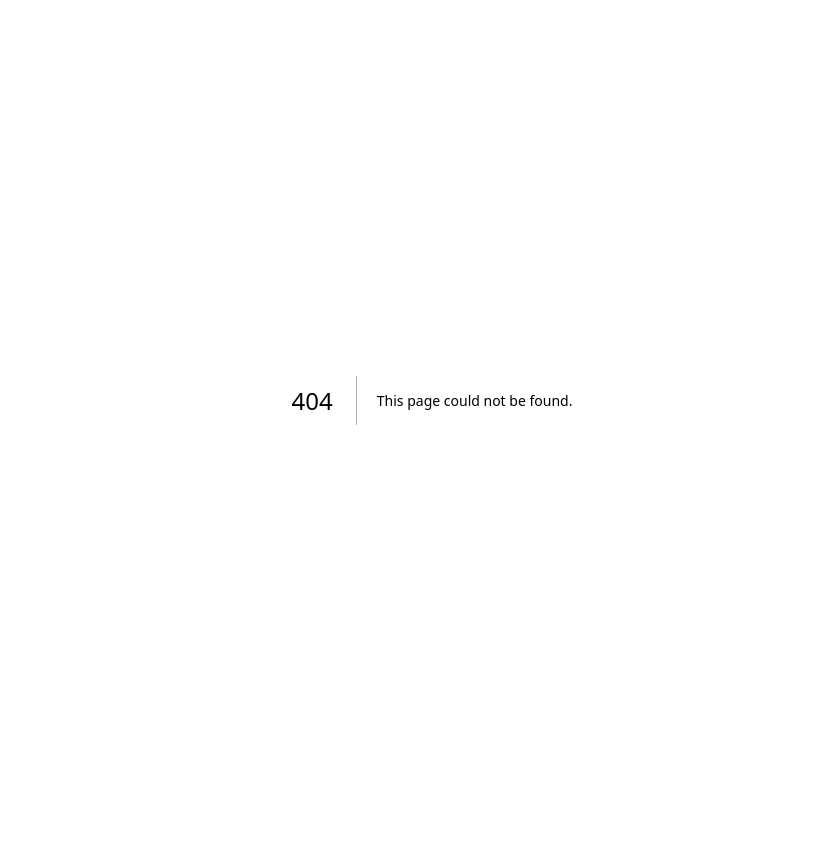
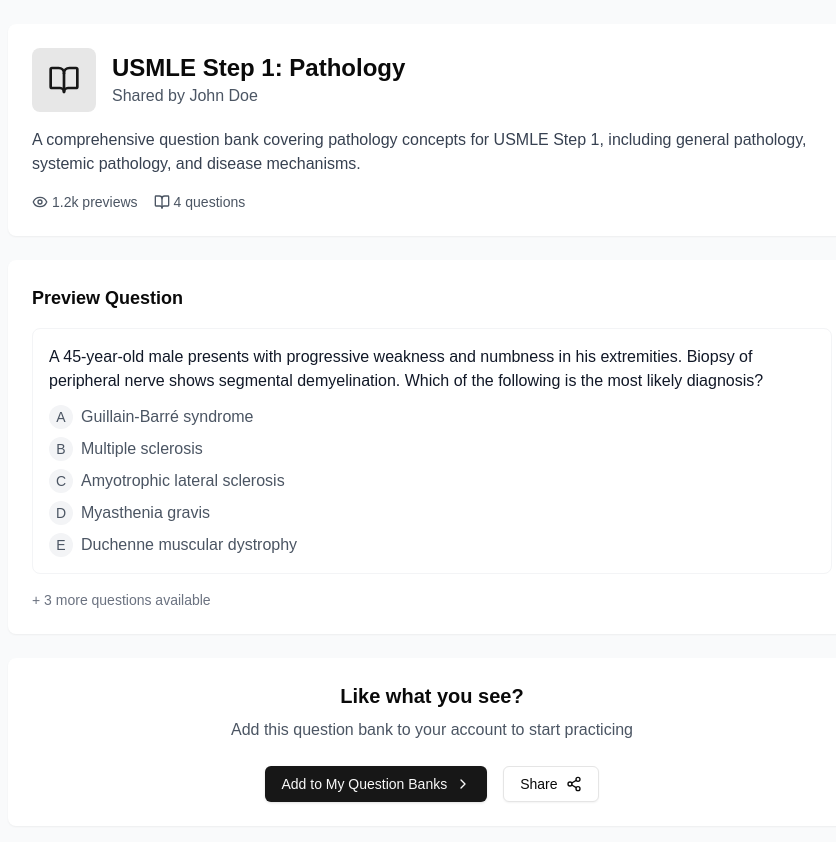
Before and after one commit to andrewbouras/v1appui, a Next.js app: page /shared-question-bank in a window 1280 px wide. Before the commit this address had no page. Shown: the top 842 px of the page, without its empty margins (208-1044 px from the left). Before the commit the page ends 800 px from the top, so only its background shows below. Built offline with nearby package versions, Linux system fonts and the light colour scheme.

Commit message:
qbank shared page

```diff
--- a/components/smartify-student-portal.tsx
+++ b/components/smartify-student-portal.tsx
@@ -1,7 +1,7 @@
 'use client'
 
 import * as React from 'react'
-import { Upload, Search, X, Menu, Download, MoreVertical, User, ChevronDown, Settings, Plus, ChevronLeft, ChevronRight, Flag, HelpCircle, Home, BookOpen, Info, AlertTriangle, BarChart, Calendar, Zap, Check, Copy, Minus } from 'lucide-react'
+import { Upload, Search, X, Menu, Download, MoreVertical, User, ChevronDown, Settings, Plus, ChevronLeft, ChevronRight, Flag, HelpCircle, Home, BookOpen, Info, AlertTriangle, BarChart, Calendar, Zap, Check, Copy, Minus, Share } from 'lucide-react'
 import { subDays, format, eachDayOfInterval, startOfWeek, addWeeks, getMonth, getYear } from 'date-fns'
 import { useTheme } from "next-themes"
 import { Button } from '@/components/ui/button'
@@ -212,6 +212,7 @@
 ]
 
 export function SmartifyStudentPortal() {
+
   const [classes, setClasses] = React.useState([
     { id: 1, name: 'Anatomy', lectures: [
       { id: 1, name: 'Introduction to Algebra' },
@@ -555,6 +556,7 @@
     }
   }
 
+
   // Add this function to handle the generate link action
   const handleGenerateLink = () => {
     toast({
@@ -801,6 +803,10 @@
       window.removeEventListener('keydown', handleKeyDown);
     };
   }, [handleNextQuestion, handlePreviousQuestion]);
+
+  const handleSharedQuestionBankView = () => {
+    window.location.href = '/shared-question-bank'
+  }
 
   return (
     <TooltipProvider>
@@ -891,6 +897,15 @@
             </ScrollArea>
             <Button className="w-full mt-4" variant="outline" onClick={handleQuestionBankClick}>
               Question Bank
+            </Button>
+
+            <Button
+              className="w-full mt-4"
+              variant="outline"
+              onClick={handleSharedQuestionBankView}
+            >
+              <Share className="mr-2 h-4 w-4" />
+              Question Bank Shared View
             </Button>
 
             <Button
@@ -1466,7 +1481,14 @@
               })()}
             </div>
           )}
-          <DialogFooter>
+          <DialogFooter className="flex space-x-2">
+            <Button
+              variant="outline"
+              onClick={() => handleQuestionBankAction('share', selectedQuestionBank)}
+            >
+              <Share className="mr-2 h-4 w-4" />
+              Share
+            </Button>
             <Button onClick={() => setIsQuestionBankModalOpen(false)}>Close</Button>
           </DialogFooter>
         </DialogContent>
--- /dev/null
+++ b/pages/shared-question-bank.tsx
@@ -0,0 +1,142 @@
+import React from 'react'
+import { useRouter } from 'next/router'
+import { Button } from '@/components/ui/button'
+import { Share2, Eye, BookOpen, ChevronRight } from 'lucide-react'
+// ...other necessary imports...
+
+export default function SharedQuestionBank() {
+  const router = useRouter()
+
+  const sharedBank = {
+    name: 'USMLE Step 1: Pathology',
+    description: 'A comprehensive question bank covering pathology concepts for USMLE Step 1, including general pathology, systemic pathology, and disease mechanisms.',
+    questions: [
+      {
+        id: 1,
+        question: "A 45-year-old male presents with progressive weakness and numbness in his extremities. Biopsy of peripheral nerve shows segmental demyelination. Which of the following is the most likely diagnosis?",
+        choices: [
+          "Guillain-Barré syndrome",
+          "Multiple sclerosis",
+          "Amyotrophic lateral sclerosis",
+          "Myasthenia gravis",
+          "Duchenne muscular dystrophy"
+        ],
+        correctAnswer: 0,
+      },
+      {
+        id: 2,
+        question: "Which of the following best describes the pathogenesis of type 1 diabetes mellitus?",
+        choices: [
+          "Insulin resistance in peripheral tissues",
+          "Autoimmune destruction of beta cells",
+          "Decreased incretin effect",
+          "Amyloid deposition in pancreas",
+          "Defect in insulin receptor signaling"
+        ],
+        correctAnswer: 1,
+      },
+      {
+        id: 3,
+        question: "A tissue sample shows increased collagen deposition and fibroblast proliferation. This process most likely represents:",
+        choices: [
+          "Metaplasia",
+          "Dysplasia",
+          "Hypertrophy",
+          "Repair",
+          "Neoplasia"
+        ],
+        correctAnswer: 3,
+      },
+      {
+        id: 4,
+        question: "What is the predominant cell type involved in chronic inflammation?",
+        choices: [
+          "Neutrophils",
+          "Macrophages",
+          "Basophils",
+          "Eosinophils",
+          "Plasma cells"
+        ],
+        correctAnswer: 1,
+      }
+    ],
+  }
+
+  return (
+    <div className="min-h-screen bg-gray-50">
+      <div className="max-w-4xl mx-auto p-6">
+        {/* Header Section */}
+        <div className="bg-white rounded-lg shadow-sm p-6 mb-6">
+          <div className="flex items-center gap-4 mb-4">
+            <div className="h-16 w-16 bg-primary/10 rounded-lg flex items-center justify-center">
+              <BookOpen className="h-8 w-8 text-primary" />
+            </div>
+            <div>
+              <h1 className="text-2xl font-bold">{sharedBank.name}</h1>
+              <p className="text-gray-600">Shared by John Doe</p>
+            </div>
+          </div>
+          <p className="text-gray-700">{sharedBank.description}</p>
+          <div className="flex gap-4 mt-4 text-sm text-gray-600">
+            <span className="flex items-center gap-1">
+              <Eye className="h-4 w-4" />
+              1.2k previews
+            </span>
+            <span className="flex items-center gap-1">
+              <BookOpen className="h-4 w-4" />
+              {sharedBank.questions.length} questions
+            </span>
+          </div>
+        </div>
+
+        {/* Questions Preview */}
+        <div className="bg-white rounded-lg shadow-sm p-6 mb-6">
+          <h2 className="text-lg font-semibold mb-4">Preview Question</h2>
+          <div>
+            {sharedBank.questions.slice(0, 1).map((q) => (
+              <div key={q.id} className="border border-gray-100 rounded-lg p-4 hover:border-primary/20 transition-colors">
+                <h3 className="font-medium text-gray-900">{q.question}</h3>
+                <ul className="mt-3 space-y-2">
+                  {q.choices.map((choice, index) => (
+                    <li key={index} className="flex items-center gap-2 text-gray-600">
+                      <span className="h-6 w-6 rounded-full bg-gray-100 flex items-center justify-center text-sm">
+                        {String.fromCharCode(65 + index)}
+                      </span>
+                      {choice}
+                    </li>
+                  ))}
+                </ul>
+              </div>
+            ))}
+          </div>
+          <p className="text-gray-500 text-sm mt-4">
+            + {sharedBank.questions.length - 1} more questions available
+          </p>
+        </div>
+
+        {/* CTA Section */}
+        <div className="bg-white rounded-lg shadow-sm p-6 text-center">
+          <h2 className="text-xl font-semibold mb-2">Like what you see?</h2>
+          <p className="text-gray-600 mb-6">Add this question bank to your account to start practicing</p>
+          <div className="flex gap-4 justify-center">
+            <Button
+              variant="default"
+              className="flex items-center gap-2"
+              onClick={() => router.push('/sign-up')}
+            >
+              Add to My Question Banks
+              <ChevronRight className="h-4 w-4" />
+            </Button>
+            <Button
+              variant="outline"
+              className="flex items-center gap-2"
+              onClick={() => {/* Handle share */}}
+            >
+              Share <Share2 className="h-4 w-4" />
+            </Button>
+          </div>
+        </div>
+      </div>
+    </div>
+  )
+}
```
